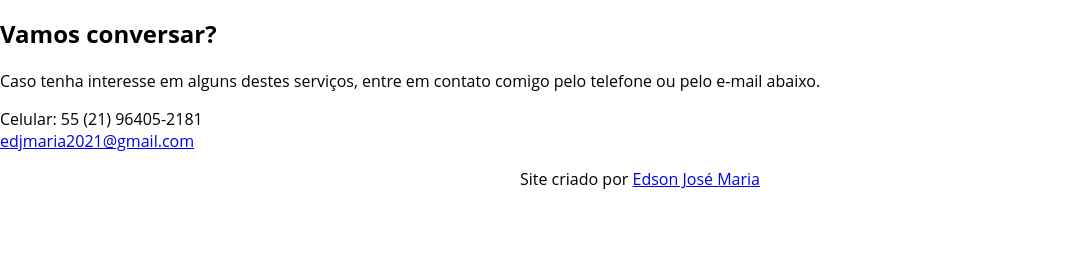
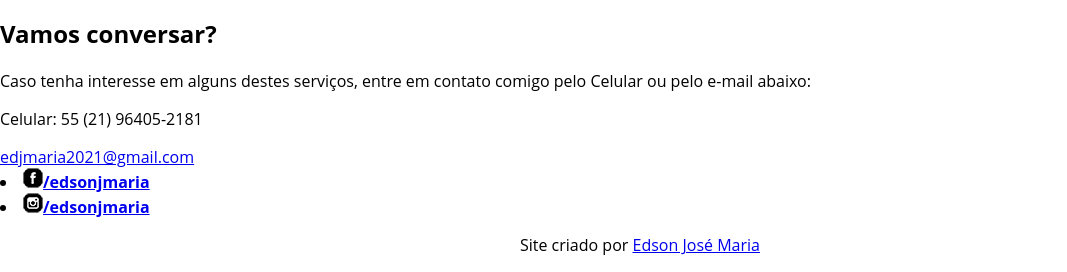
Before and after one commit to edmarketing/projeto-onepage, a plain HTML site: page index.html in a window 1280 px wide. Shown: the part 2344-2616 px from the top of the page, without its empty margins (0-1067 px from the left). Before the commit the page ends 2550 px from the top, so only its background shows below. Drawn offline with nearby package versions, Linux system fonts and the light colour scheme.

Commit message:
Atualizando Projeto

```diff
--- a/css/estilo.css
+++ b/css/estilo.css
@@ -26,3 +26,7 @@ nav a{
 footer{
    text-align: center;
 }
+
+footer li{
+    text-align: left;
+ }
--- a/index.html
+++ b/index.html
@@ -86,11 +86,11 @@
         <div>
             <h2 class="mt-0">Vamos conversar?</h2>
             <p>
-              Caso tenha interesse em alguns destes serviços, entre em contato comigo pelo telefone ou pelo e-mail abaixo.
+              Caso tenha interesse em alguns destes serviços, entre em contato comigo pelo Celular ou pelo e-mail abaixo:
             </p>
         </div>
         <div>
-            Celular: 55 (21) 96405-2181
+            <p>Celular: 55 (21) 96405-2181</p>
         </div>
         <div>
            <a href="mailto:edjmaria2021@gmail.com">edjmaria2021@gmail.com</a>
@@ -99,7 +99,9 @@
 
 
     <footer>
-        <p>Site criado por <a href="https://facebook.com/ejmMarketing" target="_blank">Edson José Maria</a></p>
+        <li><img src="fotos/icone-facebook.png"><a href="https://facebook.com/ejmMarketing" target="_blank"><strong>/edsonjmaria</strong></a></li>
+        <li><img src="fotos/icone-instagram.png"><a href="https://www.instagram.com/edsonjm2021" target="_blank"><strong>/edsonjmaria</strong></a></li>
+        <p>Site criado por <a href="https://youtube.com/@edsonjm2298" target="_blank">Edson José Maria</a></p>
     </footer>
 </body>
 </html>
```
Also changed, not shown: fotos/icone-facebook.png (added), fotos/icone-instagram.png (added).
